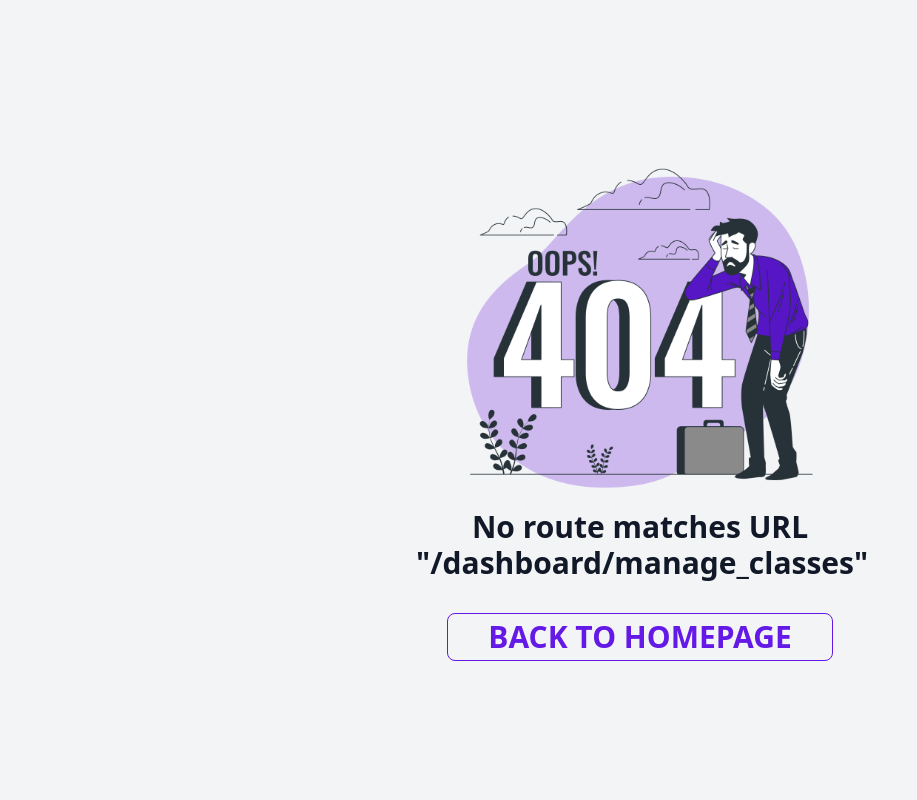
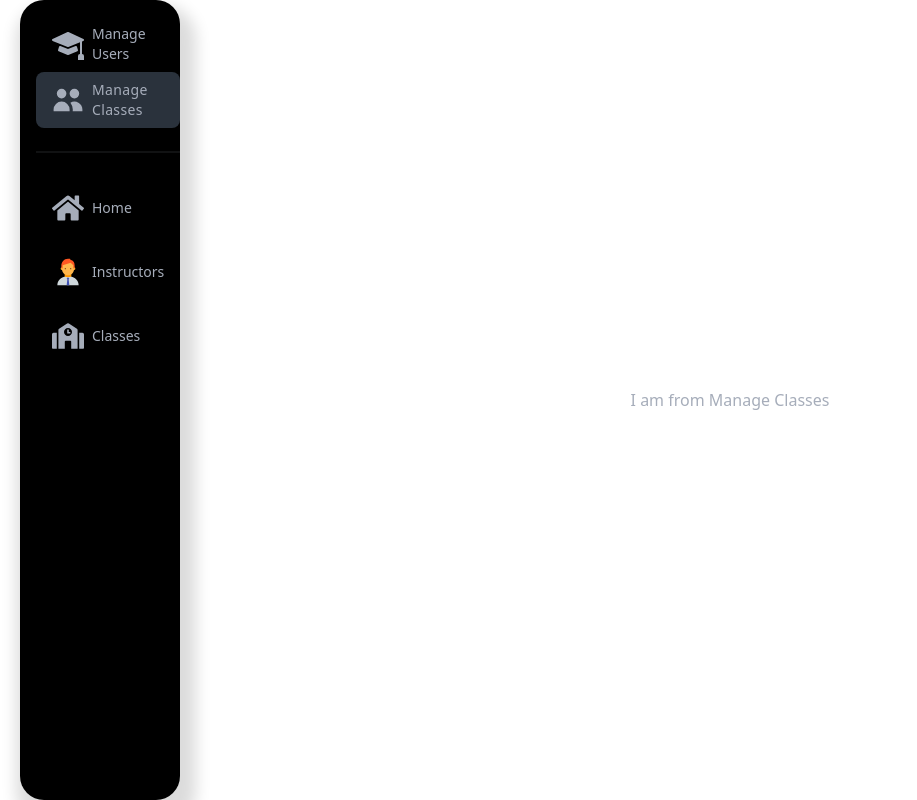
Before and after one commit to mrnayem2026/Ninja-King-Fu-Client, a React (Vite) app: page /dashboard/manage_classes in a window 1280 px wide. Shown: the whole page, without its empty margins (0-917 px from the left). Built offline with nearby package versions, Linux system fonts and the light colour scheme; no server answers; a web font is replaced by a local one.

Commit message:
Navbar problem done

```diff
--- a/src/components/shared/Navbar/Navbar.jsx
+++ b/src/components/shared/Navbar/Navbar.jsx
@@ -15,7 +15,10 @@ const Navbar = () => {
     const [isMenuOpen, setIsMenuOpen] = useState(false)
     const { user, loading, logOut } = useAuth();
 
-    console.log({user});
+    const isAdmin = true;
+    const instructors = false;
+
+    console.log({ user });
     const handleLogOut = () => {
         logOut()
             .then(() => { })
@@ -26,6 +29,12 @@ const Navbar = () => {
         return <div className='flex justify-center  mt-60'>Loding.........</div>
     }
 
+    const dashboardPath =
+        isAdmin
+            ? '/dashboard/manage_users'
+            : instructors
+                ? '/dashboard/add_classs'
+                : '/dashboard/my_selected_classes';
 
     return (
         <div className='sticky z-10 top-0 bg-base-100 '>
@@ -64,8 +73,8 @@ const Navbar = () => {
                         </li>
                         <li>
                             {
-                            user &&   <NavLink
-                            to='/dashboard'
+                                user && <NavLink
+                                    to={dashboardPath}
                                     className={({ isActive }) => (isActive ? 'active' : 'default')}
                                 >
                                     Dashboard
--- a/src/layouts/Dashboard/Dashboard.jsx
+++ b/src/layouts/Dashboard/Dashboard.jsx
@@ -15,7 +15,7 @@ const Dashboard = () => {
         <div className="drawer lg:drawer-open bg-[#FFFFFF]">
             <input id="my-drawer-2" type="checkbox" className="drawer-toggle" />
             <div className="drawer-content flex flex-col items-center justify-center">
-                <Outlet></Outlet>sdfsdfsdfd
+                <Outlet></Outlet>
                 <label htmlFor="my-drawer-2" className="btn btn-primary drawer-button lg:hidden">Open drawer</label>
 
             </div>
@@ -25,8 +25,8 @@ const Dashboard = () => {
                     {
                         isAdmin ? (
                             <>
-                                <li><NavLink to="/dashboard/reservations"  > <BsMortarboardFill className='w-8 h-8'></BsMortarboardFill>Manage Users</NavLink></li>
-                                <li><NavLink to="/dashboard/home" ><HiUsers className='w-8 h-8'></HiUsers> Manage Classes</NavLink></li>
+                                <li><NavLink to="/dashboard/manage_users"  > <BsMortarboardFill className='w-8 h-8'></BsMortarboardFill>Manage Users</NavLink></li>
+                                <li><NavLink to="/dashboard/manage_classes" ><HiUsers className='w-8 h-8'></HiUsers> Manage Classes</NavLink></li>
                             </>
                         ) : instructors ? (
                             <>
--- /dev/null
+++ b/src/pages/Dashboard/Admin Dashboard/ManageClasses.jsx
@@ -0,0 +1,11 @@
+import React from 'react';
+
+const ManageClasses = () => {
+    return (
+        <div>
+            I am from Manage Classes
+        </div>
+    );
+};
+
+export default ManageClasses;
--- /dev/null
+++ b/src/pages/Dashboard/Admin Dashboard/ManageUsers.jsx
@@ -0,0 +1,11 @@
+import React from 'react';
+
+const ManageUsers = () => {
+    return (
+        <div>
+            I am from Manage Users
+        </div>
+    );
+};
+
+export default ManageUsers;
```
Also changed, not shown: src/Routes/Router.jsx (+10 -0 lines). Lines whose indentation alone changed are shown as unchanged.
